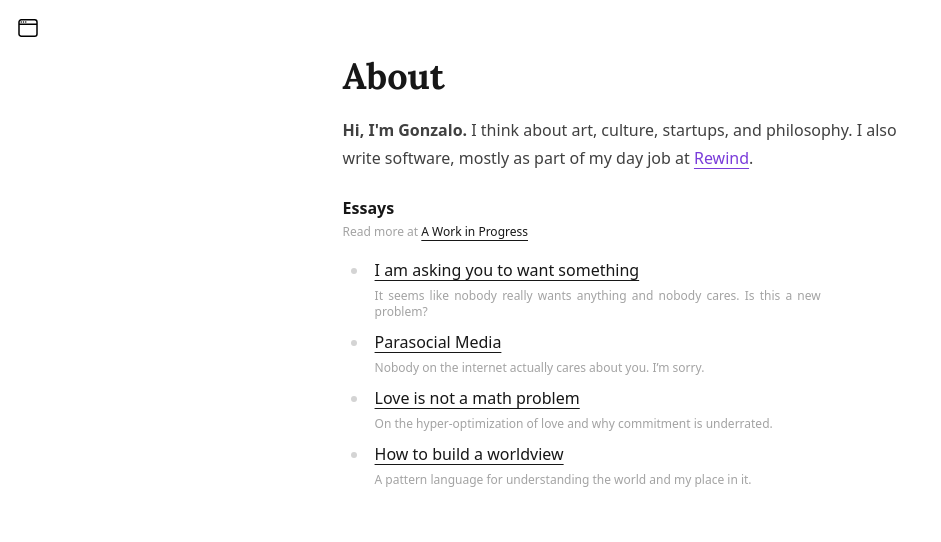
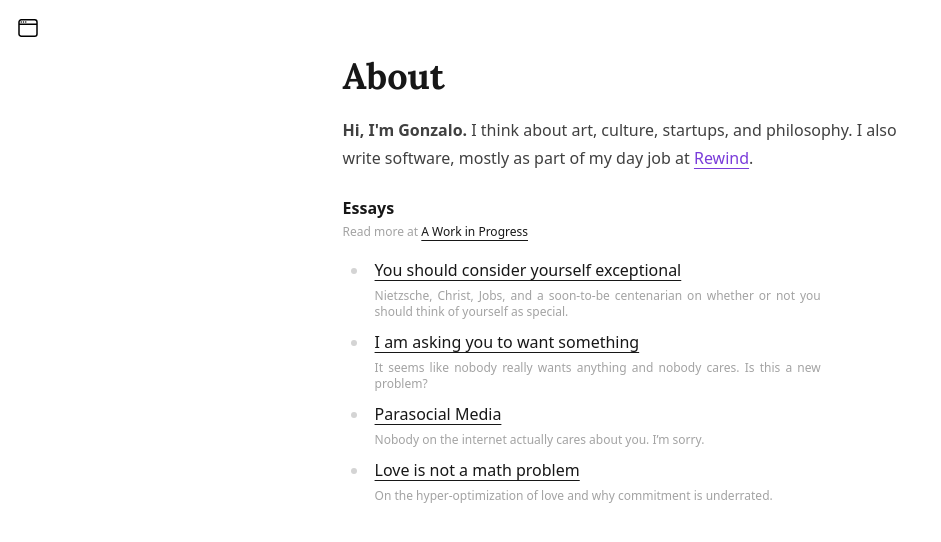
Before and after one commit to gonzalonunez/gonzalonunez.me, a Next.js app: page / in a window 1280 px wide. Shown: the top 542 px of the page, without its empty margins (0-941 px from the left). Built offline with nearby package versions, Linux system fonts and the light colour scheme.

Commit message:
add latest post

```diff
--- a/pages/index.js
+++ b/pages/index.js
@@ -2,6 +2,12 @@ import Article from '../components/Article';
 import { ListItems } from '../components/ListItems';
 
 const essays = [
+  {
+    href: 'https://open.substack.com/pub/gonzalonunez/p/you-should-consider-yourself-exceptional',
+    title: 'You should consider yourself exceptional',
+    details:
+      'Nietzsche, Christ, Jobs, and a soon-to-be centenarian on whether or not you should think of yourself as special.'
+  },
   {
     href: 'https://open.substack.com/pub/gonzalonunez/p/i-am-asking-you-to-want-something',
     title: 'I am asking you to want something',
@@ -18,12 +24,6 @@ const essays = [
     title: 'Love is not a math problem',
     details:
       'On the hyper-optimization of love and why commitment is underrated.'
-  },
-  {
-    href: 'https://open.substack.com/pub/gonzalonunez/p/how-to-build-a-worldview',
-    title: 'How to build a worldview',
-    details:
-      'A pattern language for understanding the world and my place in it.'
   }
 ];
 
```
